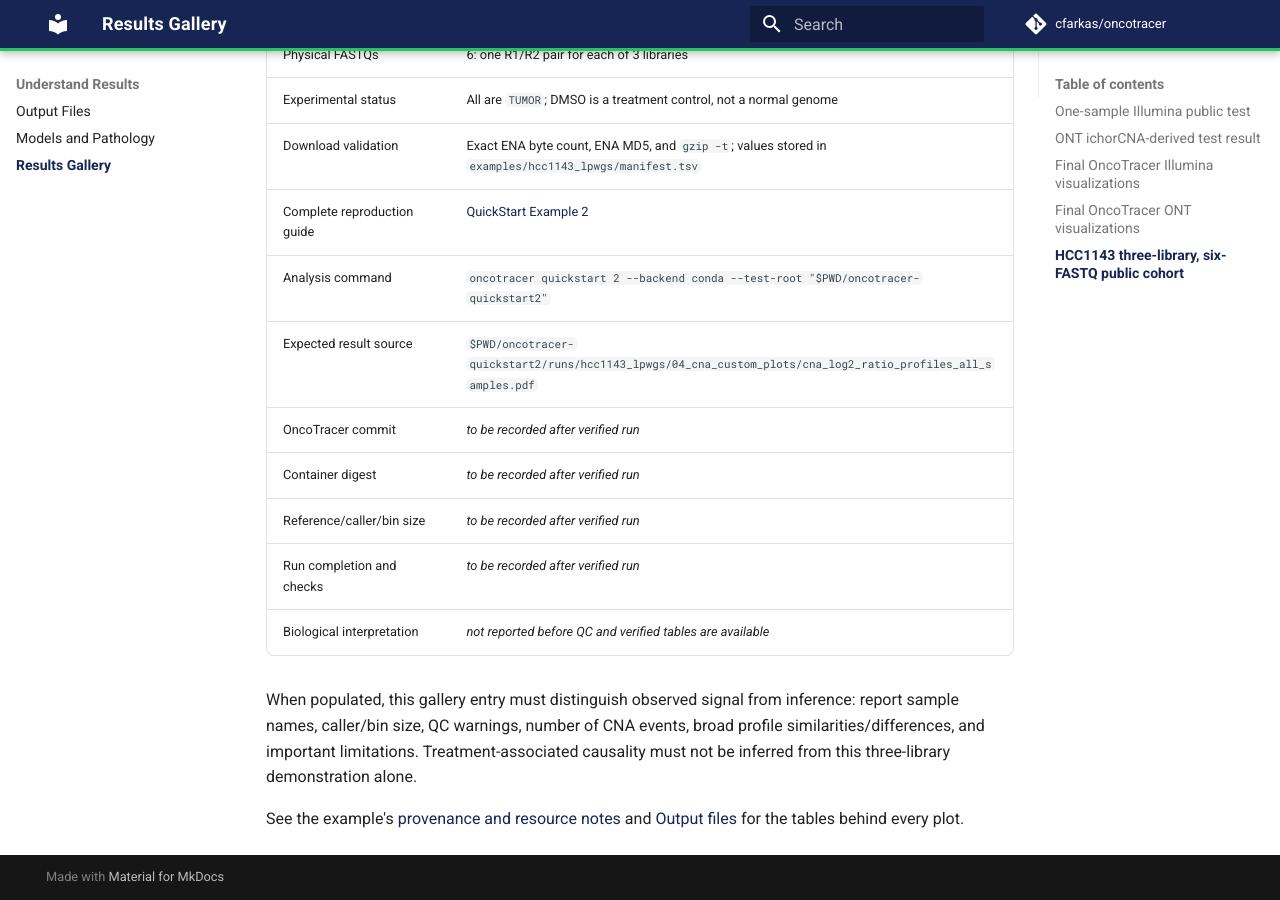
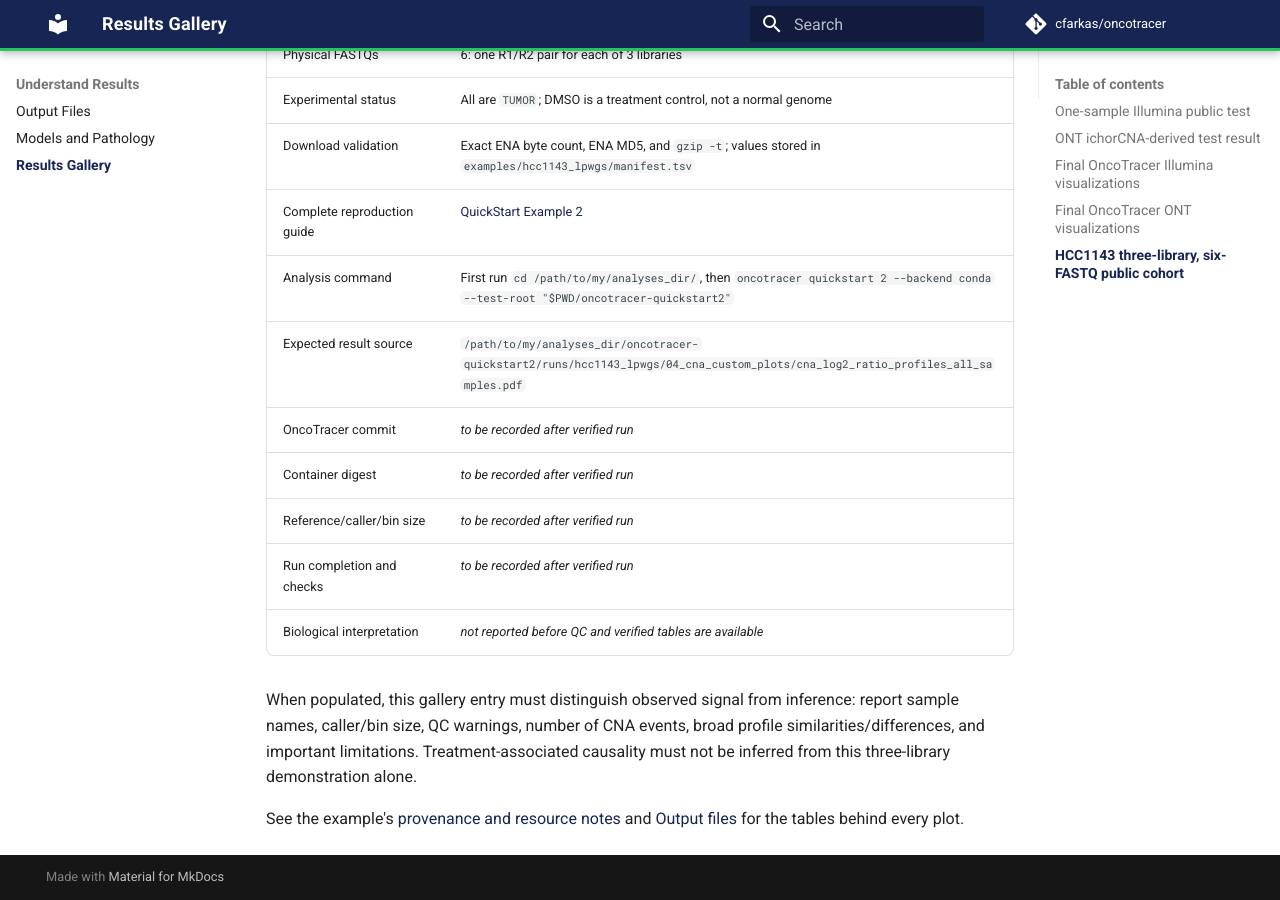
Before and after one commit to cfarkas/oncotracer, an MkDocs documentation site: the page built from docs/gallery.md, in a window 1280 px wide and 900 px high, scrolled down 5935 px. Built offline with MkDocs 1.6.1 and Material for MkDocs 9.7.7, drawn with Linux system fonts in a browser that asks for light colours; comment, search, counter and statistics services are not loaded.

Commit message:
docs(beginner): make gallery QuickStart path explicit

```diff
--- a/docs/gallery.md
+++ b/docs/gallery.md
@@ -62,8 +62,8 @@ The example contains three paired-end LP-WGS libraries (six physical FASTQ files
 | Experimental status | All are `TUMOR`; DMSO is a treatment control, not a normal genome |
 | Download validation | Exact ENA byte count, ENA MD5, and `gzip -t`; values stored in `examples/hcc1143_lpwgs/manifest.tsv` |
 | Complete reproduction guide | [QuickStart Example 2](public_cohort.md) |
-| Analysis command | `oncotracer quickstart 2 --backend conda --test-root "$PWD/oncotracer-quickstart2"` |
-| Expected result source | `$PWD/oncotracer-quickstart2/runs/hcc1143_lpwgs/04_cna_custom_plots/cna_log2_ratio_profiles_all_samples.pdf` |
+| Analysis command | First run `cd /path/to/my/analyses_dir/`, then `oncotracer quickstart 2 --backend conda --test-root "$PWD/oncotracer-quickstart2"` |
+| Expected result source | `/path/to/my/analyses_dir/oncotracer-quickstart2/runs/hcc1143_lpwgs/04_cna_custom_plots/cna_log2_ratio_profiles_all_samples.pdf` |
 | OncoTracer commit | _to be recorded after verified run_ |
 | Container digest | _to be recorded after verified run_ |
 | Reference/caller/bin size | _to be recorded after verified run_ |
```
